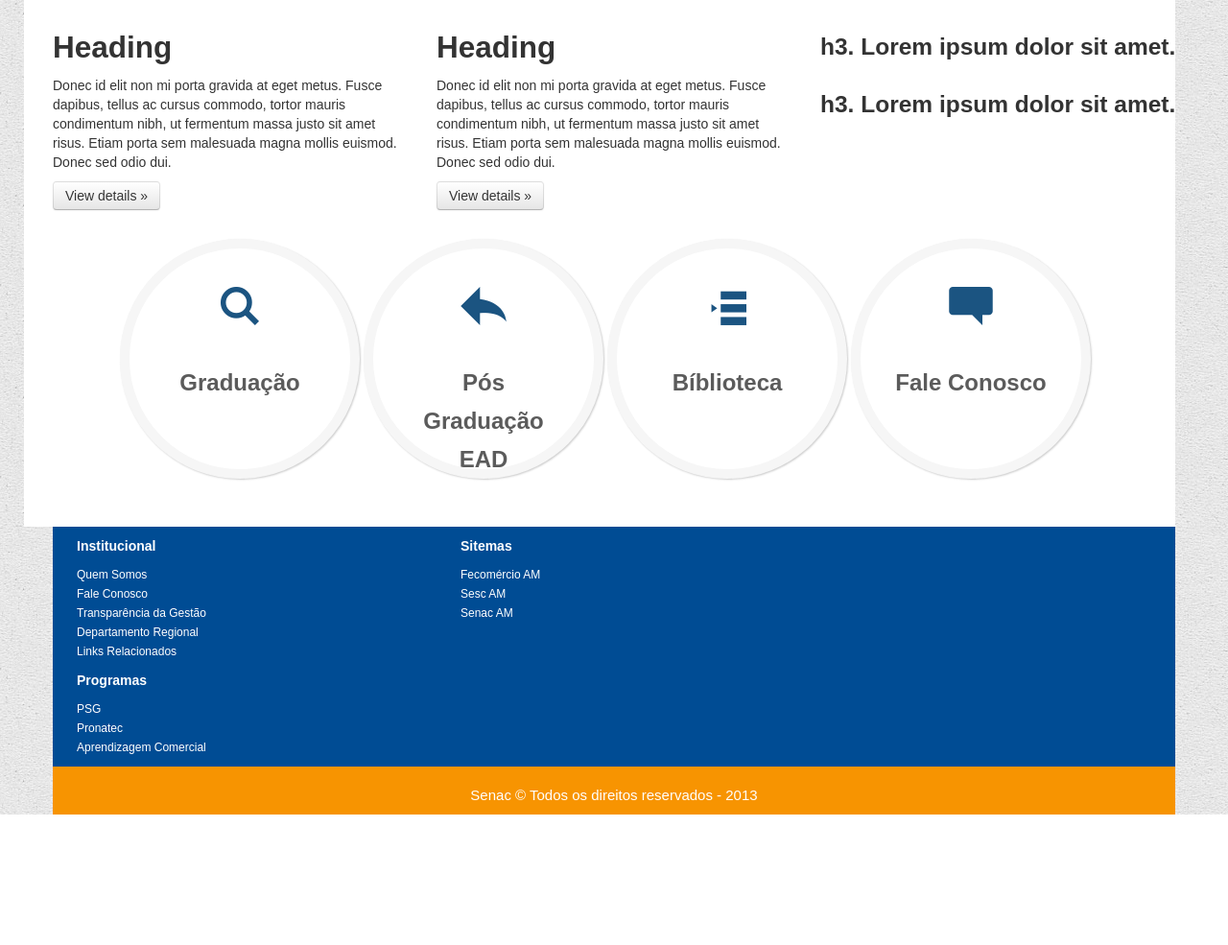
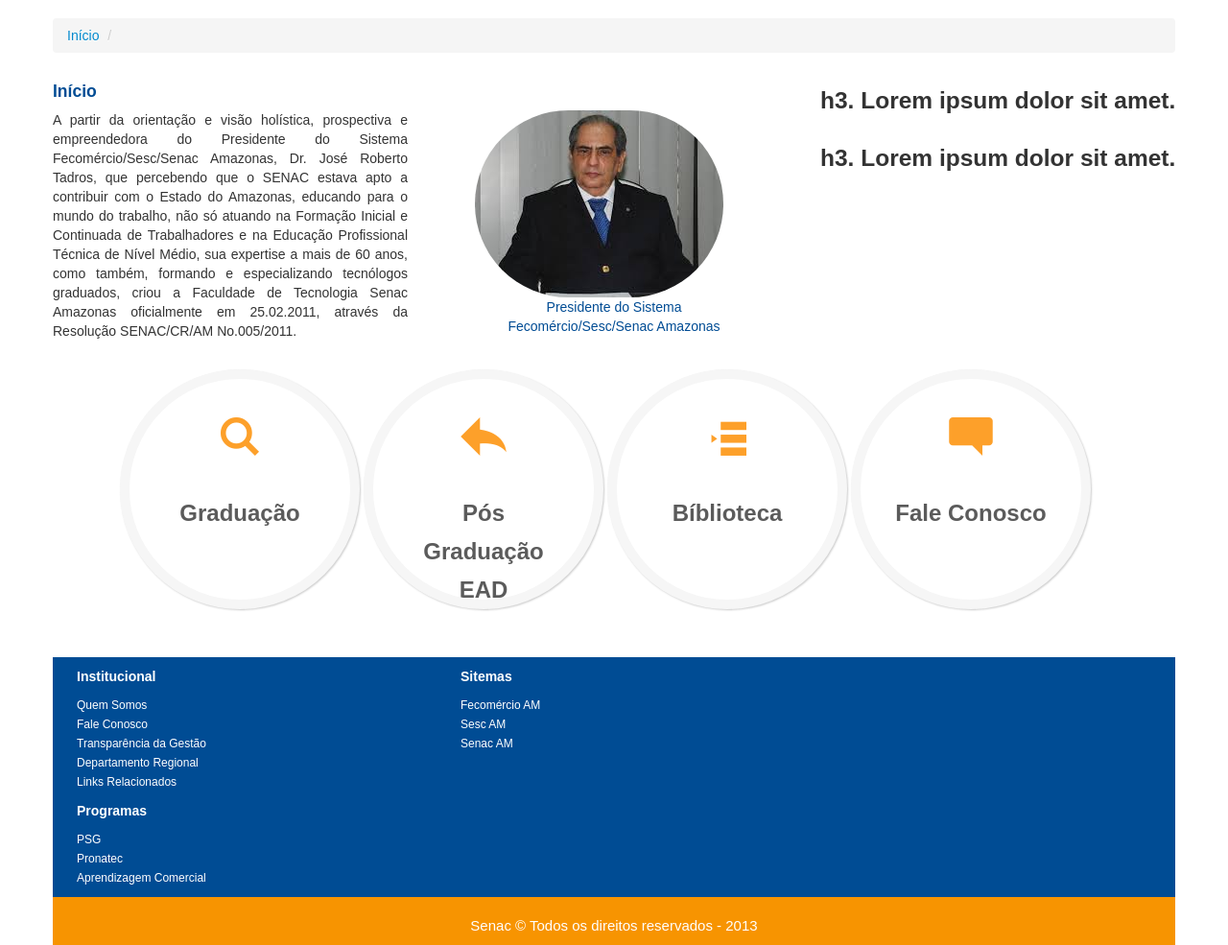
Before and after one commit to eltonoliver/fatese, a PHP site: page / in a window 1280 px wide; the page is wider, and only the part inside the window is pictured. Shown: the part 547-1532 px from the top of that part at 96% size. Before the commit the page ends 1396 px from the top of that part, so only its background shows below. Run offline with PHP 8.4, Linux system fonts and the light colour scheme.

Commit message:
Alteração funcionais
Ainda precisa verificar a largura da página

```diff
--- a/css/style.css
+++ b/css/style.css
@@ -1,6 +1,9 @@
 body{
 	font-family: Arial;
-	background:#e6eecc url(../img/beige_paper.png) repeat top left;
+	/*background:#e6eecc url(../img/beige_paper.png) repeat top left;*/
+}
+h4{
+	color:#004c94;
 }
 #topo{
 
--- a/index.html
+++ b/index.html
@@ -39,14 +39,15 @@
 
 <body>
 <div class="container">
-	<div class="row">
+	<div class="row" >
 		<div class="span12">
 			<!--TOPO -->
 			<div id="topo">  </div>
 		</div>
+
 		<div class="span12" style="background-color: #f9ac4a;">
 
-			<ul id="menu">
+			<ul id="menu" >
 				<li><a href=""> Início </a> </li>
 				<li><a href=""> Institucional </a> </li>
 				<li><a href=""> Graduação </a></li>
@@ -59,7 +60,8 @@
 		</div>
 
 	</div>
-	<div class="row" style="background-color:white;">
+
+	<div class="row" style="background-color:white; ">
 
 		<div class="span12">
 			<div class="carousel slide" id="carousel-64080">
@@ -109,30 +111,30 @@
 
 				<a data-slide="prev" href="#carousel-64080" class="left carousel-control">‹</a> <a data-slide="next" href="#carousel-64080" class="right carousel-control">›</a>
 			</div>
+			<ul class="breadcrumb">
+				  <li><a href="#">Início</a> <span class="divider">/</span></li>
+
+			</ul>
 			<div class="row">
 				<div class="span8">
 					<div class="row">
 						<div class="span4">
-							<h2>
-								Heading
-							</h2>
-							<p>
-								Donec id elit non mi porta gravida at eget metus. Fusce dapibus, tellus ac cursus commodo, tortor mauris condimentum nibh, ut fermentum massa justo sit amet risus. Etiam porta sem malesuada magna mollis euismod. Donec sed odio dui.
+							<h4>
+								Início
+							</h3>
+							<p style="text-align:justify;">
+								A partir da orientação e visão holística, prospectiva e empreendedora do Presidente do Sistema Fecomércio/Sesc/Senac Amazonas, Dr. José Roberto Tadros, que percebendo que o SENAC estava apto a contribuir com o Estado do Amazonas, educando para o mundo do trabalho, não só atuando na Formação Inicial e Continuada de Trabalhadores e na Educação Profissional Técnica de Nível Médio, sua expertise a mais de 60 anos, como também, formando e especializando tecnólogos graduados, criou a Faculdade de Tecnologia Senac Amazonas oficialmente em 25.02.2011, através da Resolução SENAC/CR/AM No.005/2011.
+
+
 							</p>
-							<p>
-								<a class="btn" href="#">View details »</a>
-							</p>
+
 						</div>
 						<div class="span4">
-							<h2>
-								Heading
-							</h2>
-							<p>
-								Donec id elit non mi porta gravida at eget metus. Fusce dapibus, tellus ac cursus commodo, tortor mauris condimentum nibh, ut fermentum massa justo sit amet risus. Etiam porta sem malesuada magna mollis euismod. Donec sed odio dui.
-							</p>
-							<p>
-								<a class="btn" href="#">View details »</a>
-							</p>
+							<br /><br />
+							<img src="img/presidente.jpg" class="img-circle" style="margin-left:40px;"/><br>
+							<p style="text-align:center;color:#004c94;">Presidente do Sistema <br/> Fecomércio/Sesc/Senac Amazonas</p>
+
+
 						</div>
 						<div class="span4 menu-circulo">
 							<!-- MENU ANIMADO CIRCULO -->
@@ -140,7 +142,7 @@
 										 <ul class="ca-menu">
 						                    <li>
 						                        <a href="#">
-						                            <span class="ca-icon" style="color:#1b5481;">L</span>
+						                            <span class="ca-icon" style="color:#fda02a;">L</span>
 						                            <div class="ca-content">
 						                                <h2 class="ca-main">Graduação</h2>
 						                                <h3 class="ca-sub">Clique Aqui!</h3>
@@ -150,7 +152,7 @@
 
 						                    <li>
 						                        <a href="#">
-						                            <span class="ca-icon" style="color:#1b5481;">h</span>
+						                            <span class="ca-icon" style="color:#fda02a;">h</span>
 						                            <div class="ca-content">
 						                                <h2 class="ca-main">Pós Graduação EAD</h2>
 						                                <h3 class="ca-sub">Clique Aqui!</h3>
@@ -159,7 +161,7 @@
 						                    </li>
 						                    <li>
 						                        <a href="#">
-						                            <span class="ca-icon" style="color:#1b5481;">n</span>
+						                            <span class="ca-icon" style="color:#fda02a;">n</span>
 						                            <div class="ca-content">
 						                                <h2 class="ca-main">Bíblioteca</h2>
 						                                <h3 class="ca-sub">Clique Aqui!</h3>
@@ -168,7 +170,7 @@
 						                    </li>
 						                    <li>
 						                        <a href="#">
-						                            <span class="ca-icon" style="color:#1b5481;">c</span>
+						                            <span class="ca-icon" style="color:#fda02a;">c</span>
 						                            <div class="ca-content">
 						                                <h2 class="ca-main">Fale Conosco</h2>
 						                                <h3 class="ca-sub">Clique Aqui!</h3>
```
Also changed, not shown: css/bootstrap.css, img/presidente.jpg (added).
